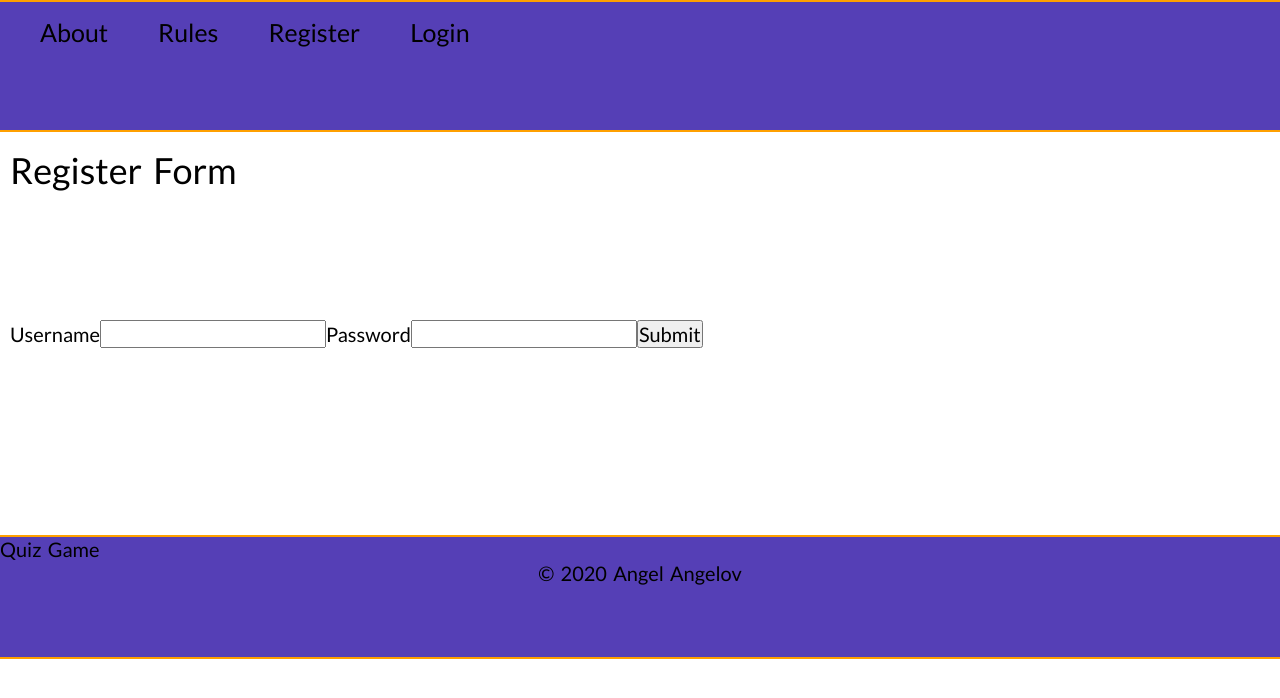
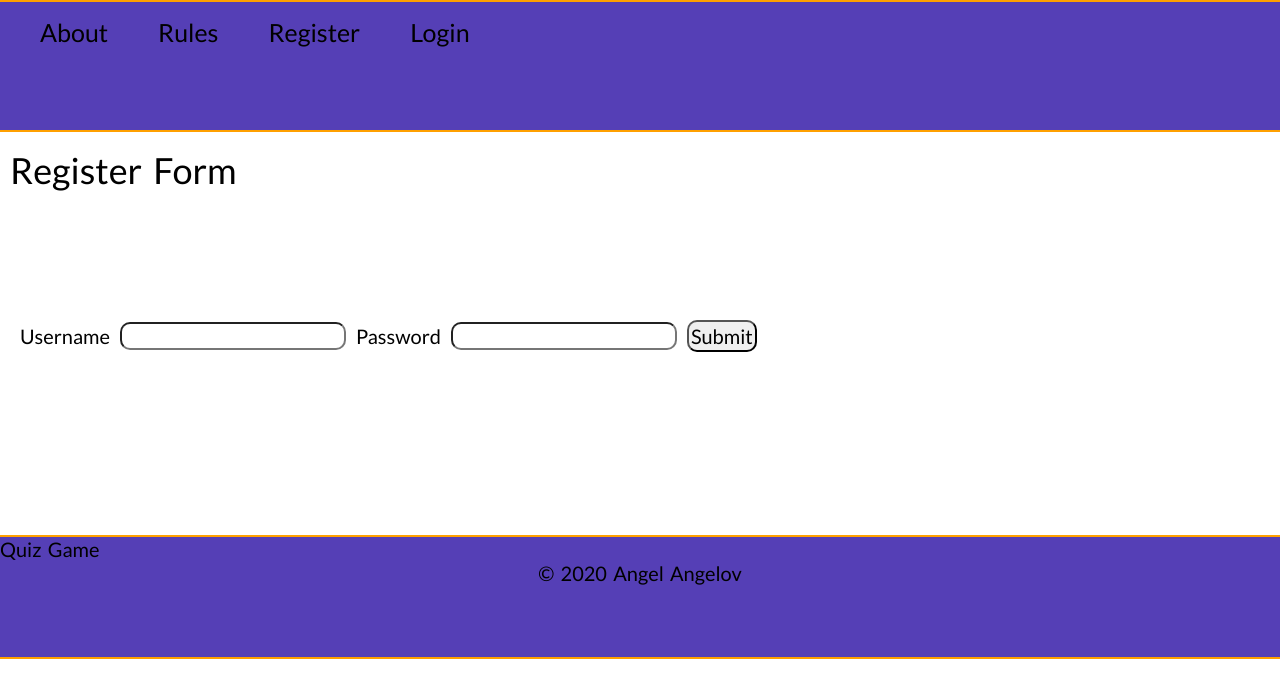
Before and after one commit to akangelov/Quiz-Game, a React (Create React App) app in the folder my-app/: page /register in a window 1280 px wide. Shown: the top 698 px of the page. Built offline with nearby package versions, Linux system fonts and the light colour scheme.

Commit message:
css updates

```diff
--- a/my-app/src/App.jsx
+++ b/my-app/src/App.jsx
@@ -15,9 +15,9 @@ import Navigation from "./components/common/Navigation/Navigation";
 import Questions from "./components/questions/questionsbycategory/QuestionsByCategory";
 import Rules from "./pages/rules/Rules";
 import Register from "./pages/user/Register";
-import UserContext from './utils/services/Context';
+import UserContext from './utils/Context';
 import UserProfile from "./pages/user/UserProfile";
-import userService from './utils/services/userService';
+import userService from './utils/userService';
 
 class App extends React.Component {
 
--- a/my-app/src/components/common/Navigation/Navigation.jsx
+++ b/my-app/src/components/common/Navigation/Navigation.jsx
@@ -1,7 +1,7 @@
 import React from 'react'
 import styles from './Navigation.module.css'
 import { Link } from "react-router-dom";
-import UserContext from '../../../utils/services/Context';
+import UserContext from '../../../utils/Context';
 
 const Navigation = props => {
     // console.log(props)
--- a/my-app/src/components/questions/answerForm/Answer.jsx
+++ b/my-app/src/components/questions/answerForm/Answer.jsx
@@ -1,6 +1,6 @@
 import React from 'react';
 import AnswerForm from './AnswerForm';
-import UserContext from '../../../utils/services/Context';
+import UserContext from '../../../utils/Context';
 
 class Answer extends React.Component {
 
--- a/my-app/src/components/questions/crud/CreateQuestion.jsx
+++ b/my-app/src/components/questions/crud/CreateQuestion.jsx
@@ -4,7 +4,7 @@ import * as Yup from 'yup';
 import { useHistory } from 'react-router'
 import { ToastContainer, toast } from "react-toastify";
 import styles from './CreateEditQuestion.module.css'
-import postService from '../../../utils/services/postService';
+import postService from '../../../utils/postService';
 
 const CreateQuestion = (props) => {
 
--- a/my-app/src/index.js
+++ b/my-app/src/index.js
@@ -3,9 +3,7 @@ import ReactDOM from 'react-dom';
 import './index.css';
 import App from './App.jsx';
 import { BrowserRouter } from 'react-router-dom';
-import Auth from "./utils/services/Auth";
-
-
+import Auth from "./utils/Auth";
 
 ReactDOM.render(
   <BrowserRouter>
--- a/my-app/src/pages/user/Login.jsx
+++ b/my-app/src/pages/user/Login.jsx
@@ -25,8 +25,9 @@ const formik = useFormik({
         <h2>Login Form</h2>
         <div className={styles.container}>
         <form onSubmit={formik.handleSubmit} >
-            <label htmlFor="username">Username</label>
+            <label className={styles.label} htmlFor="username">Username</label>
             <input
+                className={styles.input}
                 id="username"
                 name="username"
                 type="text"
@@ -36,8 +37,9 @@ const formik = useFormik({
             {formik.touched.username && formik.errors.username ? (
               <div>{formik.errors.username}</div>
             ) : null}
-            <label htmlFor="password">Password</label>
+            <label className={styles.label} htmlFor="password">Password</label>
             <input
+                className={styles.input}
                 id="password"
                 name="password"
                 type="text"
@@ -47,7 +49,7 @@ const formik = useFormik({
             {formik.touched.password && formik.errors.password ? (
               <div>{formik.errors.password}</div>
             ) : null}
-            <button type="submit">Submit</button>
+            <button className={styles.button}  type="submit">Submit</button>
         </form>
         </div>
         </>
--- a/my-app/src/pages/user/Register.jsx
+++ b/my-app/src/pages/user/Register.jsx
@@ -1,7 +1,7 @@
 import React from "react";
 import { useFormik } from 'formik';
 import * as Yup from 'yup';
-import userService from '../../utils/services/userService';
+import userService from '../../utils/userService';
 import { useHistory } from 'react-router'
 import { ToastContainer, toast } from "react-toastify";
 import styles from './UserForms.module.css'
@@ -39,8 +39,9 @@ const Register = () => {
         <h2>Register Form</h2>
         <div className={styles.container}>
         <form onSubmit={formik.handleSubmit}>
-            <label htmlFor="username">Username</label>
+            <label className={styles.label} htmlFor="username">Username</label>
             <input
+                className={styles.input}
                 id="username"
                 name="username"
                 type="text"
@@ -50,8 +51,9 @@ const Register = () => {
             {formik.touched.username && formik.errors.username ? (
                 <div>{formik.errors.username}</div>)
                 : null}
-            <label htmlFor="password">Password</label>
+            <label className={styles.label} htmlFor="password">Password</label>
             <input
+                className={styles.input}
                 id="password"
                 name="password"
                 type="text"
@@ -61,7 +63,7 @@ const Register = () => {
             {formik.touched.password && formik.errors.password ? (
                 <div>{formik.errors.password}</div>
                 ) : null}
-          <button type="submit">Submit</button>
+          <button className={styles.button} type="submit">Submit</button>
         </form>
         </div>
         <ToastContainer />
--- a/my-app/src/pages/user/UserForms.module.css
+++ b/my-app/src/pages/user/UserForms.module.css
@@ -5,3 +5,22 @@
     margin-top: 5em;
     border: 10px black
 }
+
+.input {
+    margin-left: 10px;
+    border-radius: 10px;
+}
+
+.label {
+    margin-left: 10px;
+}
+
+.button {
+    margin-left: 10px;
+    border-radius: 10px;
+    padding: 2px;
+}
+
+.button:hover {
+    color: blue;
+}
--- a/my-app/src/utils/services/Auth.jsx
+++ b/my-app/src/utils/Auth.jsx
@@ -1,6 +1,5 @@
 import React, {Component} from 'react'
 import UserContext from './Context'
-import { ToastContainer, toast } from "react-toastify";
 
 function getCookie(name) {
     const cookieValue = document.cookie.match('(^|;) ?' + name + '=([^;]*)(;|$)');
```
Also changed, not shown: my-app/src/utils/Context.jsx (renamed from my-app/src/utils/services/Context.jsx), my-app/src/utils/postService.jsx (renamed from my-app/src/utils/services/postService.jsx), my-app/src/utils/userService.jsx (renamed from my-app/src/utils/services/userService.jsx). Lines whose indentation alone changed are shown as unchanged.
